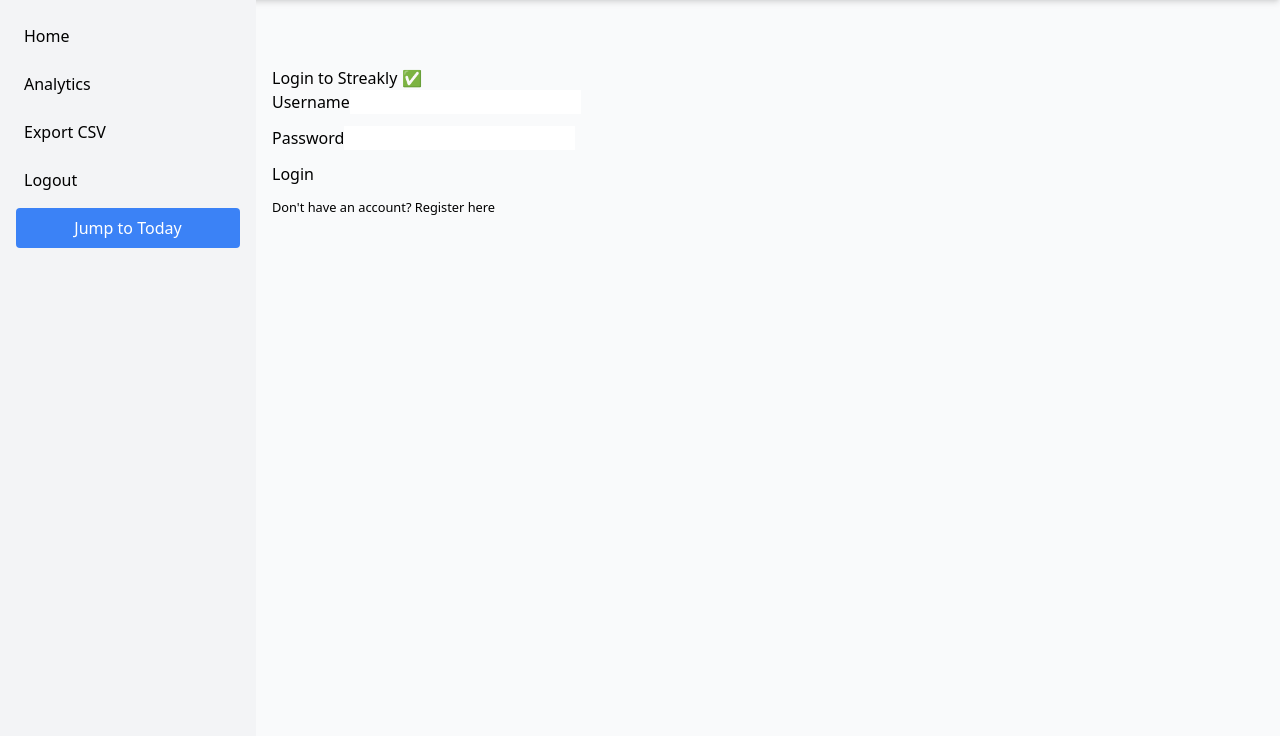
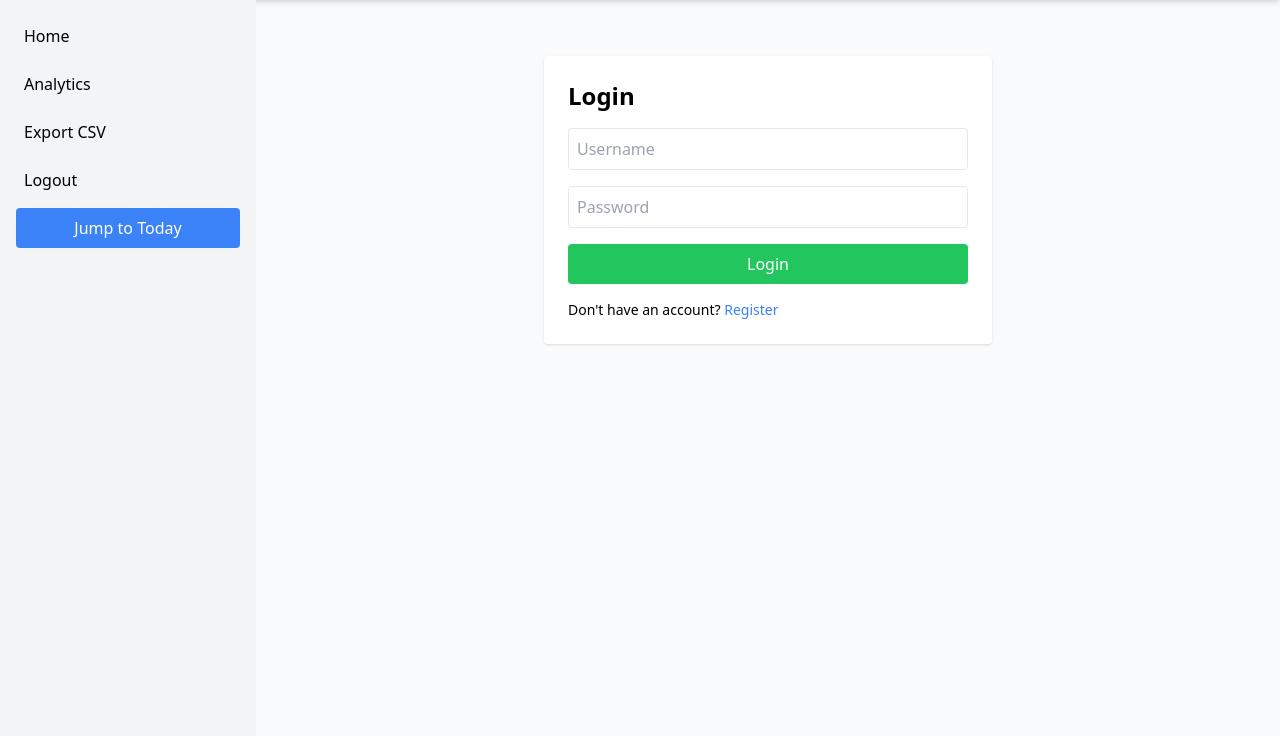
Before and after one commit to rathibharat/habit-tracker-v3, a Flask app: page /login in a window 1280 px wide. Shown: the part 64-800 px from the top of the page. Run offline with Flask 3, Linux system fonts and the light colour scheme; parts of the project's set-up code (start-up, migrations or seed data) failed here and were passed over; some libraries are stand-ins or nearby versions.

Commit message:
Update login.html

```diff
--- a/templates/login.html
+++ b/templates/login.html
@@ -1,12 +1,14 @@
 {% extends "layout.html" %}
+{% block title %}Login{% endblock %}
+
 {% block content %}
-<div class="container" style="max-width:400px; margin-top:50px;">
-    <h3>Login to Streakly ✅</h3>
-    <form method="post">
-        <div class="mb-3"><label>Username</label><input type="text" name="username" class="form-control" required></div>
-        <div class="mb-3"><label>Password</label><input type="password" name="password" class="form-control" required></div>
-        <button class="btn btn-success w-100">Login</button>
+<div class="max-w-md mx-auto mt-10 bg-white p-6 rounded shadow">
+    <h2 class="text-2xl font-bold mb-4">Login</h2>
+    <form method="POST" class="flex flex-col space-y-4">
+        <input type="text" name="username" placeholder="Username" required class="p-2 border rounded">
+        <input type="password" name="password" placeholder="Password" required class="p-2 border rounded">
+        <button type="submit" class="p-2 bg-green-500 text-white rounded hover:bg-green-600">Login</button>
     </form>
-    <div class="mt-2"><small>Don't have an account? <a href="{{ url_for('register') }}">Register here</a></small></div>
+    <p class="mt-4 text-sm">Don't have an account? <a href="{{ url_for('register') }}" class="text-blue-500">Register</a></p>
 </div>
 {% endblock %}
```
